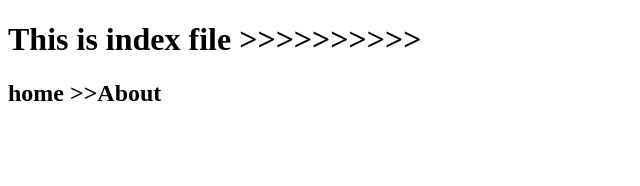
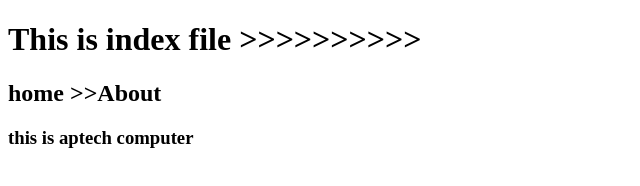
Before and after one commit to SyedMurtazaSaeed/GIT-APRIL-04-2025, a plain HTML site: page Index.html in a window 1280 px wide. Shown: the whole page, without its empty margins (0-640 px from the left). Drawn offline with Linux system fonts and the light colour scheme.

Commit message:
Update Index.html

```diff
--- a/Index.html
+++ b/Index.html
@@ -14,5 +14,8 @@
     <h2>
         home >>About
     </h2>
+    <h3>
+        this is aptech computer
+    </h3>
 </body>
 </html>
```
